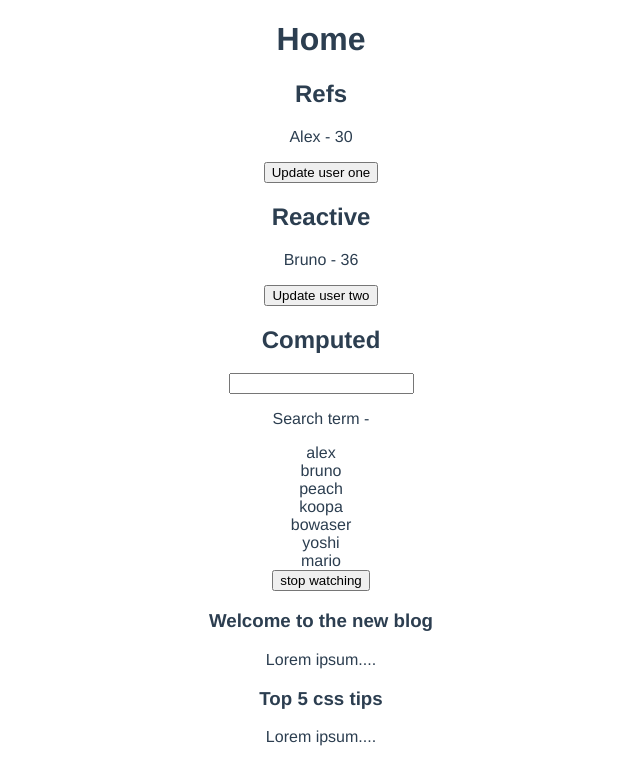
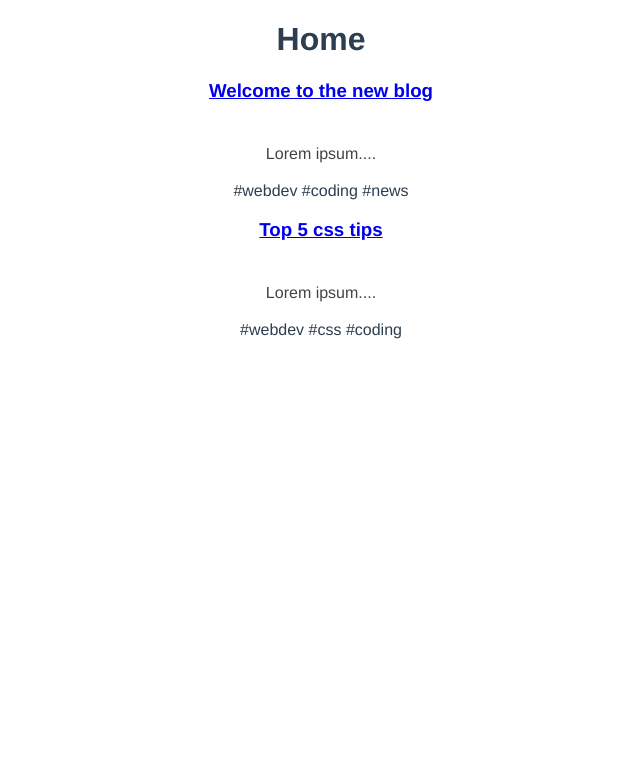
Before and after one commit to OstafiichukO/vue-projects, a Vue app: page / in a window 1280 px wide. Shown: the top 784 px of the page, without its empty margins (319-959 px from the left). Built offline with nearby package versions, Linux system fonts and the light colour scheme; data requests are answered from the project's data file.

Commit message:
feat: finish

```diff
--- a/src/components/SinglePost.vue
+++ b/src/components/SinglePost.vue
@@ -1,7 +1,13 @@
 <template>
     <div class="post">
-        <h3>{{ post.title }}</h3>
+        <router-link :to="{ name: 'Details', params: { id: post.id } }">
+            <h3>{{ post.title }}</h3>
+        </router-link>
+
         <p>{{ snippet }}</p>
+        <span v-for="tag in post.tags" :key="tag">
+            #{{ tag }}
+        </span>
     </div>
 </template>
 
--- /dev/null
+++ b/src/composables/getPost.js
@@ -0,0 +1,23 @@
+import { ref } from '@vue/reactivity';
+
+const getPost = (id) => {
+    const post = ref(null)
+    const error = ref(null)
+
+    const load = async () => {
+        try {
+            let data = await fetch('http://localhost:3000/posts/' + id)
+            if (!data.ok) {
+                throw Error('This post does not exist')
+            }
+            post.value = await data.json()
+        }
+        catch (err) {
+            error.value = err.message
+            console.log(error.value)
+        }
+    }
+    return { post, error, load }
+}
+
+export default getPost
--- /dev/null
+++ b/src/composables/getPosts.js
@@ -0,0 +1,23 @@
+import { ref } from '@vue/reactivity';
+
+const getPosts = () => {
+    const posts = ref([])
+    const error = ref(null)
+
+    const load = async () => {
+        try {
+            let data = await fetch('http://localhost:3000/posts')
+            if (!data.ok) {
+                throw Error('No data available')
+            }
+            posts.value = await data.json()
+        }
+        catch (err) {
+            error.value = err.message
+            console.log(error.value)
+        }
+    }
+    return { posts, error, load }
+}
+
+export default getPosts
--- a/src/router/index.js
+++ b/src/router/index.js
@@ -1,11 +1,18 @@
 import { createRouter, createWebHistory } from 'vue-router'
 import HomeView from '../views/HomeView.vue'
+import DateilsView from '../views/DetailsView.vue'
 
 const routes = [
   {
     path: '/',
-    name: 'home',
+    name: 'Home',
     component: HomeView
+  },
+  {
+    path: '/posts/:id',
+    name: 'Details',
+    component: DateilsView,
+    props: true
   }
 ]
 
--- /dev/null
+++ b/src/views/DetailsView.vue
@@ -0,0 +1,36 @@
+<template>
+    <div v-if="error">{{ error }}</div>
+    <div v-if="post" class="post">
+        <h3>{{ post.title }}</h3>
+        <p class="pre">{{ post.body }}</p>
+    </div>
+</template>
+
+<script>
+import getPost from '../composables/getPost'
+export default {
+    props: ['id'],
+    setup(props) {
+        const { post, error, load } = getPost(props.id)
+        load()
+        return { post, error }
+    }
+}
+</script>
+
+<style>
+.post {
+    max-width: 1200px;
+    margin: 0 auto;
+}
+
+.post p {
+    color: #444;
+    line-height: 1.5em;
+    margin-top: 40px;
+}
+
+.pre {
+    white-space: pre-wrap;
+}
+</style>
--- a/src/views/HomeView.vue
+++ b/src/views/HomeView.vue
@@ -1,24 +1,6 @@
 <template>
     <div class="home">
         <h1>Home</h1>
-        <h2>Refs</h2>
-        <p>{{ userOne.name }} - {{ userOne.age }}</p>
-        <button @click="updateUserOne">Update user one</button>
-
-        <h2>Reactive</h2>
-        <p>{{ userTwo.name }} - {{ userTwo.age }}</p>
-        <button @click="updateUserTwo">Update user two</button>
-
-        <h2>Computed</h2>
-        <input type="text" v-model="search">
-        <p>Search term - {{ search }}</p>
-        <div v-for="name in matchingNames" :key="name">{{ name }}</div>
-        <button @click="handleClick">stop watching</button>
-
-        <!-- <PostList v-if="showPosts" :posts="posts" /> -->
-        <!-- <button @click="showPosts = !showPosts">toggle posts</button>
-        <button @click="posts.pop()">delete a post</button> -->
-
         <div v-if="error">{{ error }}</div>
         <div v-if="posts.length">
             <PostList :posts="posts" />
@@ -28,65 +10,16 @@
 </template>
 
 <script>
-import { ref, reactive, computed } from '@vue/reactivity';
-import { watch, watchEffect } from '@vue/runtime-core';
-
+import getPosts from '../composables/getPosts'
 import PostList from '../components/PostList.vue'
 
 export default {
     name: 'HomeView',
     components: { PostList },
     setup() {
-        const userOne = ref({ name: 'Alex', age: 30 });
-        const userTwo = reactive({ name: 'Bruno', age: 36 });
-        const updateUserOne = () => {
-            userOne.value.age = 35
-        }
-        const updateUserTwo = () => {
-            userTwo.age = 46
-        }
-        //computed
-        const search = ref('')
-        const names = ref(['alex', 'bruno', 'peach', 'koopa', 'bowaser', 'yoshi', 'mario'])
-
-        const stopWatch = watch(search, () => { console.log('watch function ran') })
-
-        const stopEffect = watchEffect(() => { console.log('watchEffect function ran', search.value) })
-
-        const matchingNames = computed(() => {
-            return names.value.filter(name => name.includes(search.value))
-        })
-
-        const handleClick = () => {
-            stopWatch()
-            stopEffect()
-        }
-        //composition
-        // const posts = ref([
-        //     { title: 'Welcome to the blog', body: 'lorem ipsum lorem ipsum', id: 1 },
-        //     { title: 'Top 5 css tips', body: 'lorem ipsum lorem ipsum', id: 2 }
-        // ])
-        const showPosts = ref(true)
-        //fetcheng data
-        const posts = ref([])
-        const error = ref(null)
-
-        const load = async () => {
-            try {
-                let data = await fetch('http://localhost:3000/posts')
-                if (!data.ok) {
-                    throw Error('No data available')
-                }
-                posts.value = await data.json()
-            }
-            catch (err) {
-                error.value = err.message
-                console.log(error.value)
-            }
-        }
+        const { posts, error, load } = getPosts()
         load()
-
-        return { userOne, userTwo, updateUserOne, updateUserTwo, names, search, matchingNames, handleClick, posts, showPosts, error, load }
+        return { posts, error }
     }
 }
 </script>
```
